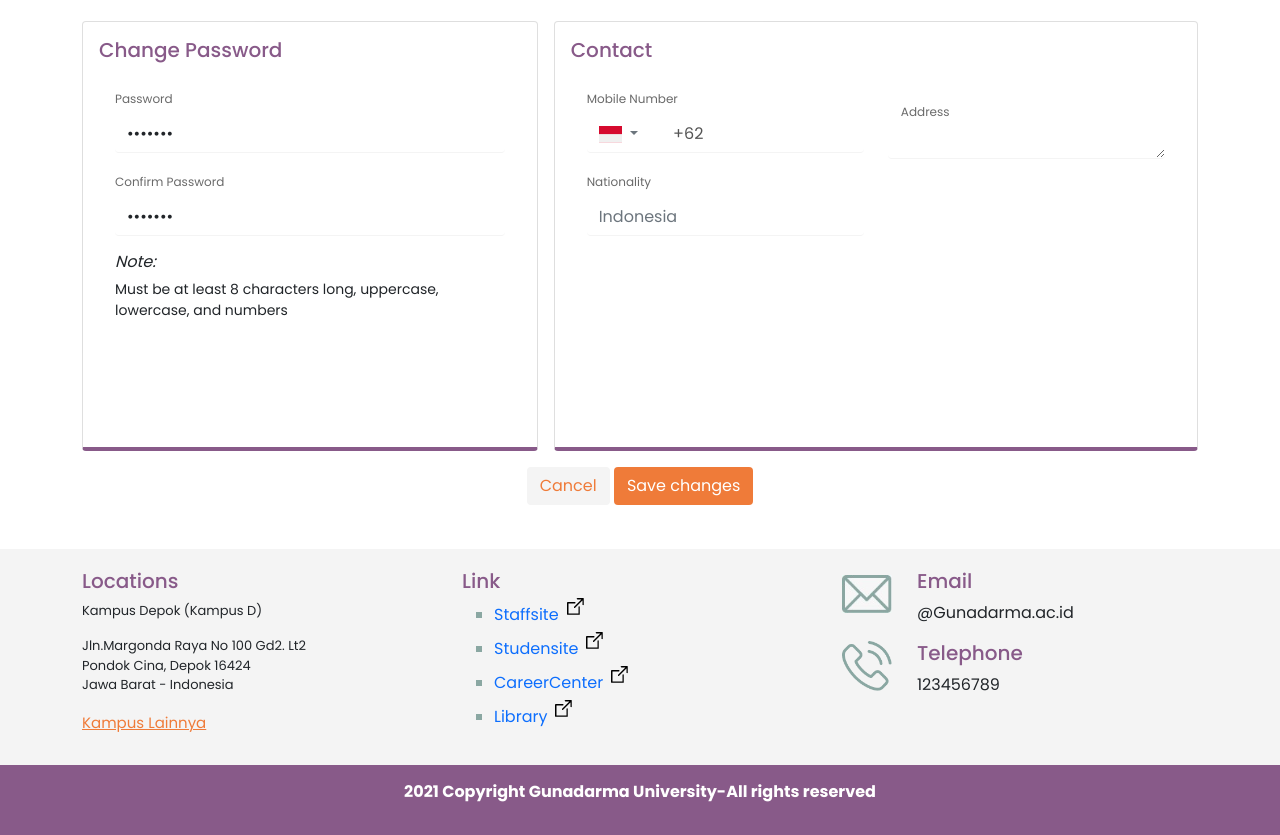
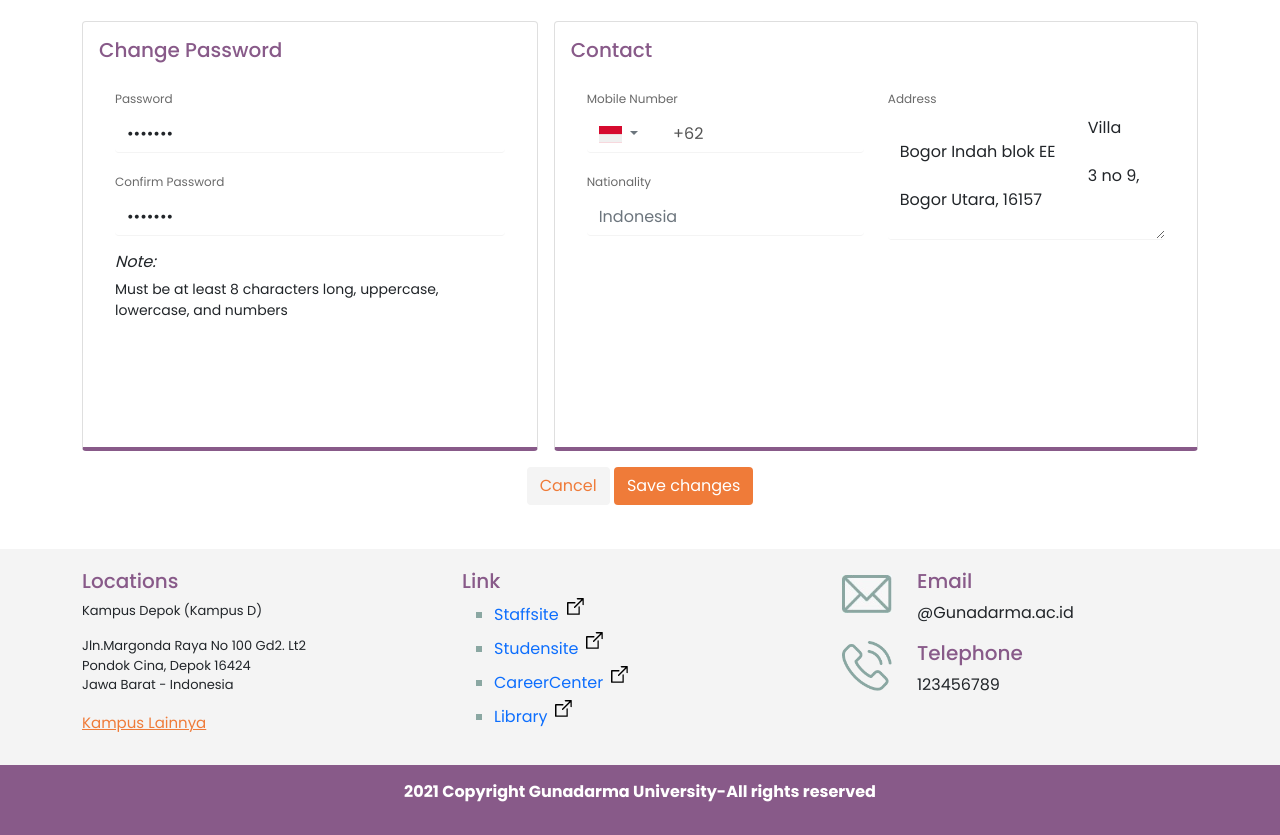
Before and after one commit to velvas45/project_gdr, a website with bundled scripts: page pages/users/edit-profile.html in a window 1280 px wide. Shown: the part 918-1753 px from the top of the page. Built offline with nearby package versions, Linux system fonts and the light colour scheme.

Commit message:
[Helmi] Update profile & edit profile page

```diff
--- a/pages/users/edit-profile.html
+++ b/pages/users/edit-profile.html
@@ -376,7 +376,7 @@
                         <div class="card p-3">
                             <h5>Contact</h5>
                             <div class="card-body">
-                                <div class="row">
+                                <div class="row row-cols-1 row-cols-md-2">
                                     <div class="col">
                                         <div class="mb-3">
                                             <label for="numberPhone" class="form-label">Mobile Number</label>
@@ -417,10 +417,13 @@
                                         </div>
                                     </div>
                                     <div class="col">
-                                        <div class="form-floating">
-                                            <textarea class="form-control" placeholder="Leave a comment here"
-                                                id="address" style="height: 100%"></textarea>
+                                        <div class="mb-3">
                                             <label for="address">Address</label>
+                                            <textarea class="form-control"
+                                            Kota Bogor" id="address" style="height: 130px">
+                                            Villa Bogor Indah blok EE
+                                            3 no 9, Bogor Utara, 16157
+                                            </textarea>
                                         </div>
                                     </div>
                                 </div>
```
